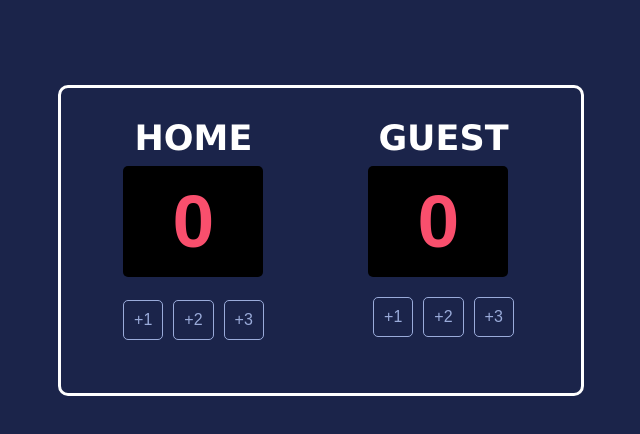
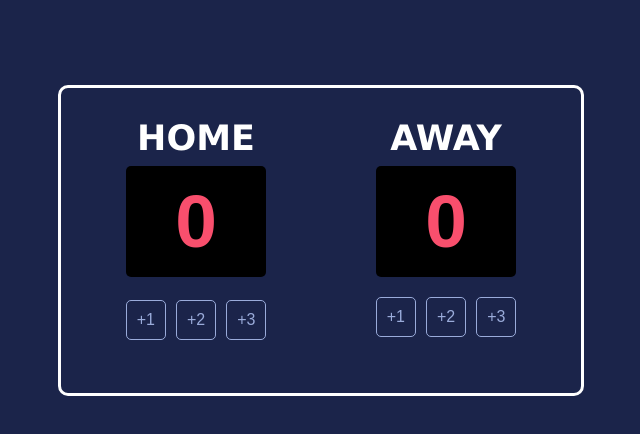
Before and after one commit to MrchillV/Scoreboard, a plain HTML site: page index.html in a window 1280 px wide. Shown: the whole page, without its empty margins (27-667 px from the left). Drawn offline with nearby package versions, Linux system fonts and the light colour scheme; a web font is replaced by a local one.

Commit message:
Update score header

```diff
--- a/index.html
+++ b/index.html
@@ -13,7 +13,7 @@
                 <button id="home-btn3" onclick="plusThreeHome()">+3</button>
             </div>
             <div>
-                <h3 class="guest">GUEST</h3>
+                <h3 class="guest">AWAY</h3>
                 <h2 id="away-score">0</h2>
                 <button id="away-btn1" onclick="plusOneAway()">+1</button>
                 <button id="away-btn2" onclick="plusTwoAway()">+2</button>
```
